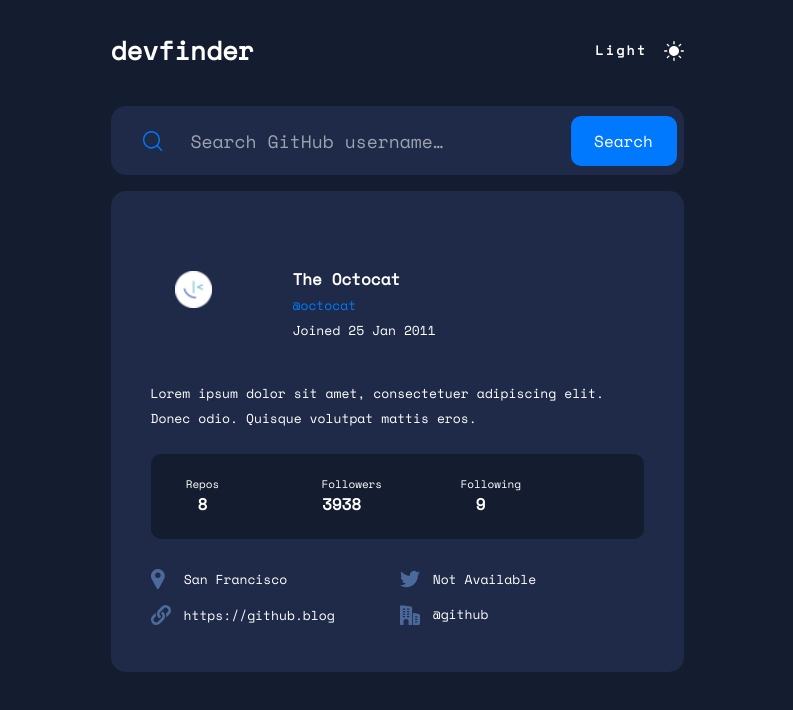
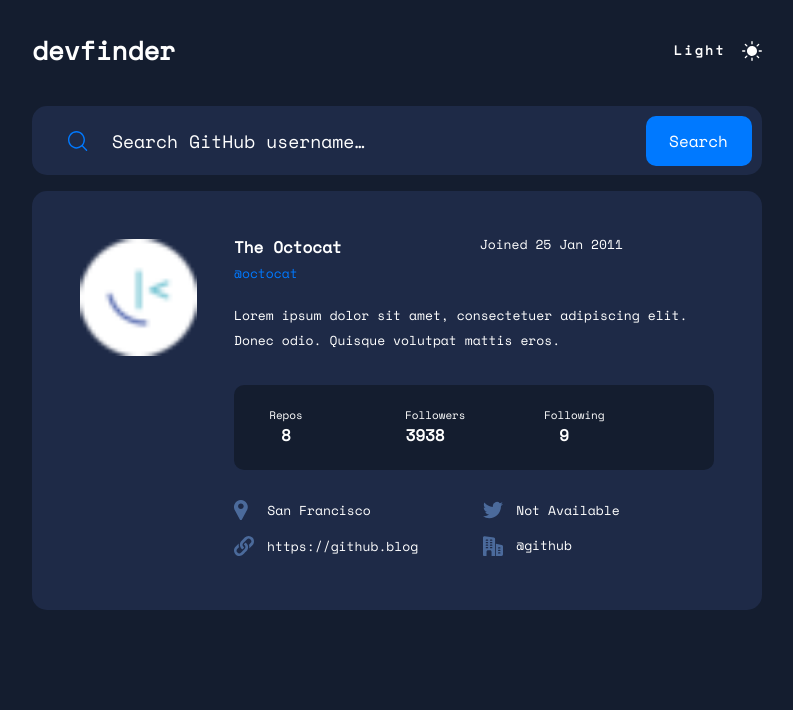
Before and after one commit to Josh-D18/devfinder, a React (Create React App) app: page / in a window 1280 px wide. Shown: the top 710 px of the page, without its empty margins (243-1036 px from the left). Built offline with nearby package versions, Linux system fonts and the light colour scheme.

Commit message:
added styles for desktop

```diff
--- a/src/components/Input/Input.module.css
+++ b/src/components/Input/Input.module.css
@@ -1,3 +1,3 @@
 .input {
-  @apply text-secondary-400 leading-[25px] text-[13px] not-italic  w-[327px] h-[60px] bg-secondary-200  rounded-[15px] pl-[45px] md:pl-[80px] md:w-[573px] md:h-[69px] md:right-[259px] md:top-[25px] md:text-[18px];
+  @apply placeholder:text-secondary-400 text-secondary-400 leading-[25px] text-[13px] not-italic  w-[327px] h-[60px] bg-secondary-200  rounded-[15px] pl-[45px] md:pl-[80px] md:w-[573px] md:h-[69px] md:right-[259px] md:top-[25px] md:text-[18px] lg:w-[730px];
 }
--- a/src/components/Input/Input.tsx
+++ b/src/components/Input/Input.tsx
@@ -3,19 +3,19 @@
 
 const Input = () => {
   return (
-    <form className="flex justify-center ">
-      <div className="absolute w-[20.05px] h-[20px]  ">
+    <form className="flex justify-center">
+      <div className="absolute w-[20.05px] h-[20px]">
         <img
           src={searchIcon}
           alt=""
-          className="max-w-[20.05px] max-h-[20px] w-full h-full relative right-[139px] top-[20px] md:right-[244px] md:top-[25px] md:max-w-[24.06px] md:max-h-[24px] "
+          className="max-w-[20.05px] max-h-[20px] w-full h-full relative right-[139px] top-[20px] md:right-[244px] md:top-[25px] md:max-w-[24.06px] md:max-h-[24px] lg:right-[319px] "
         />
       </div>
       <input className={styles.input} placeholder="Search GitHub username…" />
       <div className="absolute">
         <button
           type="submit"
-          className="bg-secondary-500 rounded-[10px] w-[84px] h-[46px] relative top-[1px] left-[120px] mr-[7px] mb-[7.5px] mt-[6.5px] text-secondary-400 md:left-[230px] md:top-[3px] md:w-[106px] md:h-[50px]"
+          className="bg-secondary-500 rounded-[10px] w-[84px] h-[46px] relative top-[1px] left-[120px] mr-[7px] mb-[7.5px] mt-[6.5px] text-secondary-400 md:left-[230px] md:top-[3px] md:w-[106px] md:h-[50px] lg:left-[305px]"
         >
           Search
         </button>
--- a/src/components/MainPage/MainPage.tsx
+++ b/src/components/MainPage/MainPage.tsx
@@ -5,9 +5,9 @@
 
 export const MainPage = () => {
   return (
-    <div className="w-full  bg-secondary-300 h-full ">
+    <div className="w-full h-full bg-secondary-300 ">
       <div className="flex flex-col items-center px-[24px] justify-between  m-[0_auto] h-auto">
-        <div className="flex max-w-[327px] w-full justify-between mb-[36px] mt-[31px] md:max-w-[573px]">
+        <div className="flex max-w-[327px] w-full justify-between mb-[36px] mt-[31px] md:max-h-[481px] md:max-w-[573px] lg:max-w-[730px] lg:max-h-[444px] h-full">
           <h1 className="mr-[110px] leading-[39px] text-[26px] font-[700] not-italic text-secondary-400 lowercase">
             devfinder
           </h1>
@@ -18,6 +18,7 @@
             <img src={light} alt="" className="ml-[16px]" />
           </div>
         </div>
+
         <Input />
         <User />
       </div>
--- a/src/components/User/User.tsx
+++ b/src/components/User/User.tsx
@@ -4,33 +4,43 @@
 const User = () => {
   return (
     <div className="m-[0_auto]">
-      <div className="w-[327px] bg-secondary-200 rounded-[15px] h-[517px] mx-[auto] mt-[16px] mb-[79px] md:w-[573px] md:h-[481px]">
-        <div className="flex items-center pl-[24px] pr-[69px] md:pt-[40px]">
+      <div className="w-[327px] bg-secondary-200 rounded-[15px] h-[517px] mx-[auto] mt-[16px] mb-[79px] md:w-[573px] md:h-[481px] lg:w-[730px] lg:flex lg:h-[419px]">
         <img
           src={icon}
           alt=""
-            className="max-w-[70px] max-h-[70px] w-full h-full md:max-w-[117px] md:max-h-[117px] md:p-[40px]"
+          className="max-w-[70px] max-h-[70px] w-full h-full md:max-w-[117px] md:max-h-[117px] sm:hidden lg:block mt-[48px] ml-[48px]"
         />
-          <div className=" pt-[33px] md:pl-[41px] pl-[19.5px]">
-            <p className="font-[700] text-[16px] leading-[24px] text-secondary-400 not-italic pb-[5px]">
+        <div className="lg:pl-[37px] lg:pt-[44px]">
+          <div className="flex items-center pl-[24px] pr-[69px] md:pt-[40px]  lg:p-[0]">
+            <img
+              src={icon}
+              alt=""
+              className="max-w-[70px] max-h-[70px] w-full h-full md:max-w-[117px] md:max-h-[117px] md:p-[40px] lg:hidden"
+            />
+            <div className=" pt-[33px] md:pl-[41px] pl-[19.5px] lg:flex lg:w-full lg:justify-start lg:p-[0]">
+              <div>
+                <p className="font-[700] text-[16px] leading-[24px] text-secondary-400 not-italic pb-[5px] lg:pr-[138px]">
                   The Octocat
                 </p>
-            <p className="leading-[19px] text-[13px] font-[400] text-secondary-500 not-italic pb-[6px]">
+                <p className="leading-[19px] text-[13px] font-[400] text-secondary-500 not-italic pb-[6px] lg:pb-[20px]">
                   @octocat
                 </p>
+              </div>
+              <div>
                 <p className="font-[400] text-[13px] leading-[19px] not-italic text-secondary-400 pb-[6px]">
                   Joined 25 Jan 2011
                 </p>
               </div>
             </div>
+          </div>
           <div>
-          <p className="px-[24px] pt-[33px] font-[400] text-[13px] leading-[25px] text-secondary-400 md:px-[40px]">
+            <p className="px-[24px] pt-[33px] font-[400] text-[13px] leading-[25px] text-secondary-400 md:px-[40px] lg:pr-[48px] lg:py-[0] lg:pl-0">
               Lorem ipsum dolor sit amet, consectetuer adipiscing elit. Donec
               odio. Quisque volutpat mattis eros.
             </p>
           </div>
-        <div className="w-[279px] h-[85px] bg-secondary-300 flex justify-center items-center m-auto rounded-[10px] mt-[23px] mb-[24px] md:w-[493px] md:justify-start md:mb-[30px]">
-          <div className="mr-[1px] text-center w-[79px] pt-[18px] pb-[19px] md:mr-[99px] md:w-[40px] md:ml-[32px]">
+          <div className="w-[279px] h-[85px] bg-secondary-300 flex justify-center items-center m-auto rounded-[10px] mt-[23px] mb-[24px] md:w-[493px] md:justify-start md:mb-[30px] lg:w-[480px] lg:h-[85px] lg:mt-[32px] lg:mx-[0px] ">
+            <div className="mr-[1px] text-center w-[79px] pt-[18px] pb-[19px] md:mr-[99px] md:w-[40px] md:ml-[32px] ">
               <p className="font-[400] not-italic text-[11px] leading-[16px] text-secondary-400">
                 Repos
               </p>
@@ -38,7 +48,7 @@
                 8
               </p>
             </div>
-          <div className="mr-[1px] text-center w-[79px] pt-[18px] pb-[19px] md:mr-[99px] md:w-[40px]">
+            <div className="mr-[1px] text-center w-[79px] pt-[18px] pb-[19px] md:mr-[99px] md:w-[40px] ">
               <p className="font-[400] not-italic text-[11px] leading-[16px] text-secondary-400">
                 Followers
               </p>
@@ -58,6 +68,7 @@
           <Links />
         </div>
       </div>
+    </div>
   );
 };
 
--- a/src/components/User/ui/Links/Links.tsx
+++ b/src/components/User/ui/Links/Links.tsx
@@ -12,7 +12,7 @@
 
 const Links = (props: ILinks) => {
   return (
-    <div className="mb-[48px] md:mb-[40px] w-[185px] md:flex md:items-center md:w-[429px] md:pl-[40px]">
+    <div className="mb-[48px] md:mb-[40px] w-[185px] md:flex md:items-center md:w-[429px] md:pl-[40px] lg:pl-[0] lg:mb-[48px]">
       <div className="md:mr-[65px]">
         <div className="flex items-center pb-[16px] max-w-[208px]">
           <img
--- /dev/null
+++ b/src/components/api/getUser.tsx
@@ -0,0 +1,11 @@
+import { useState, useEffect } from "react";
+import axios from "axios";
+
+const getUser = () => {
+  const [githubUser, getGithibUser] = useState({});
+  useEffect(() => {}, []);
+
+  return <div>getUser</div>;
+};
+
+export default getUser;
```
Lines whose indentation alone changed are shown as unchanged.
